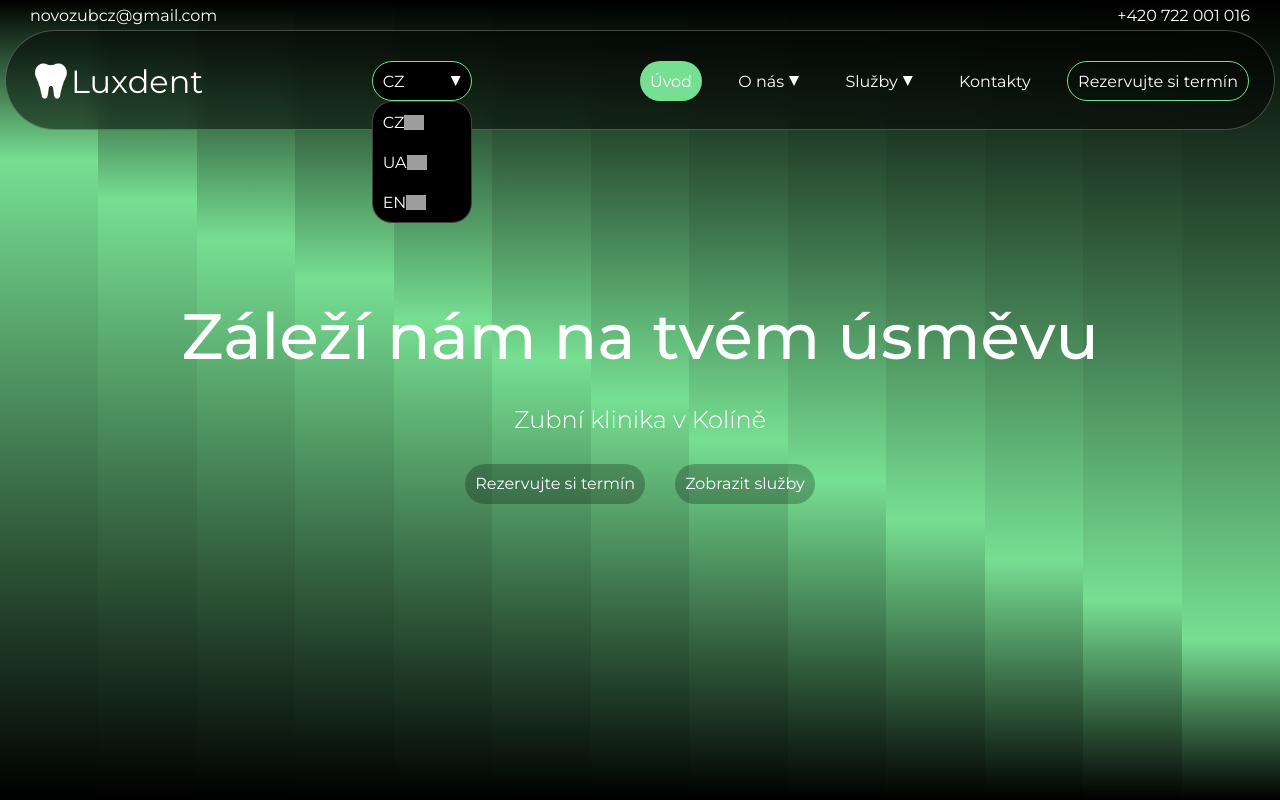
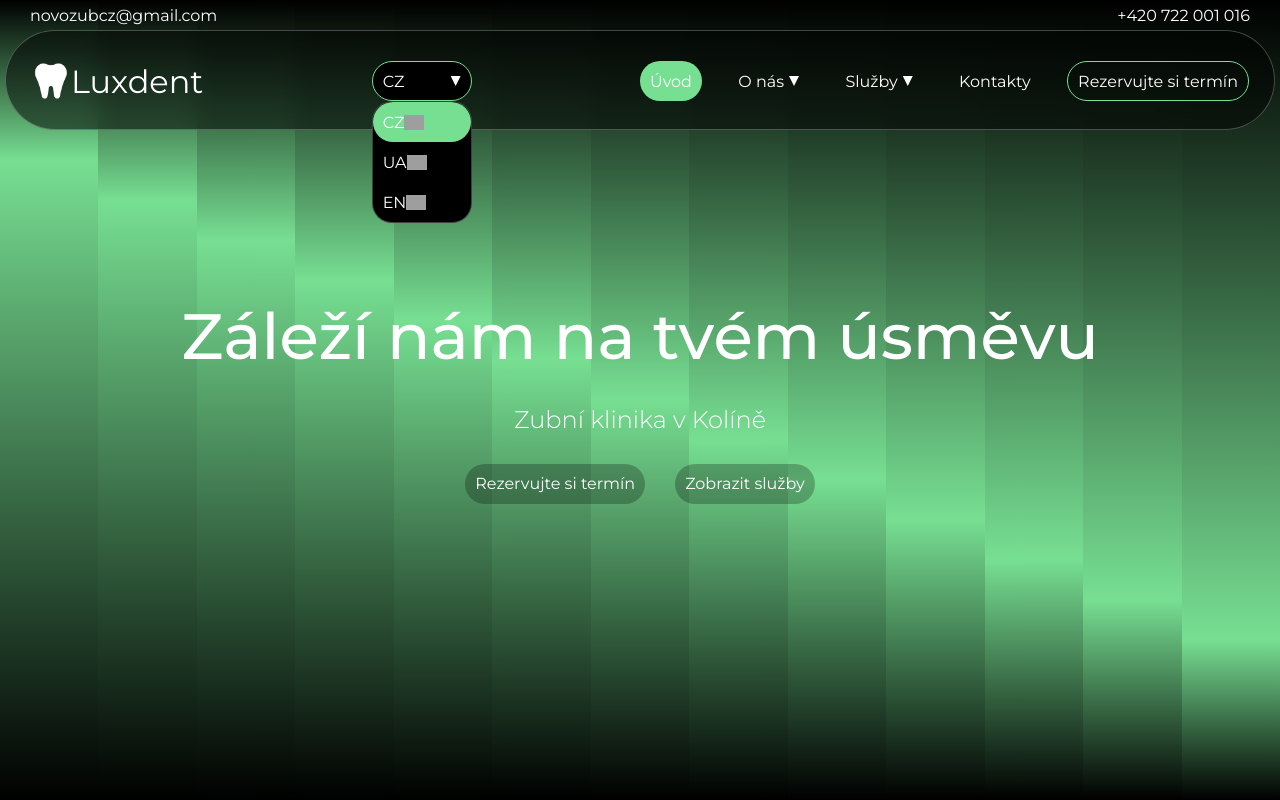
Before and after one commit to stepandordiai/natadent, a React (Vite) app: page / in a window 1280 px wide. Both pictures are taken after a click on the button "CZ". Shown: the top 800 px of the page. Built offline with nearby package versions, Linux system fonts and the light colour scheme; grey boxes are pictures that could not be loaded.

Commit message:
v2.26.0 Add active state for lang option

```diff
--- a/src/components/Header/Header.jsx
+++ b/src/components/Header/Header.jsx
@@ -58,6 +58,20 @@ const Header = () => {
 
         const handleChangeLanguage = (lang) => {
             i18n.changeLanguage(lang);
+            // Active state for language options
+            document
+                .querySelectorAll(".lang-custom-select__option")
+                .forEach((option) => {
+                    if (option.dataset.value === lang) {
+                        option.classList.add(
+                            "lang-custom-select__option--active"
+                        );
+                    } else {
+                        option.classList.remove(
+                            "lang-custom-select__option--active"
+                        );
+                    }
+                });
         };
 
         document.querySelectorAll(".lang-custom-select").forEach((select) => {
@@ -126,7 +140,7 @@ const Header = () => {
                         <button className="lang-custom-select__btn">CZ</button>
                         <ul className="lang-custom-select__list">
                             <li
-                                className="lang-custom-select__option"
+                                className="lang-custom-select__option lang-custom-select__option--active"
                                 data-value="cz"
                             >
                                 CZ{" "}
--- a/src/components/Header/Header.scss
+++ b/src/components/Header/Header.scss
@@ -122,6 +122,10 @@
     &:hover {
         background: var(--accent-clr);
     }
+}
+
+.lang-custom-select__option--active {
+    background: var(--accent-clr);
 }
 
 .lang-custom-select__input {
```
